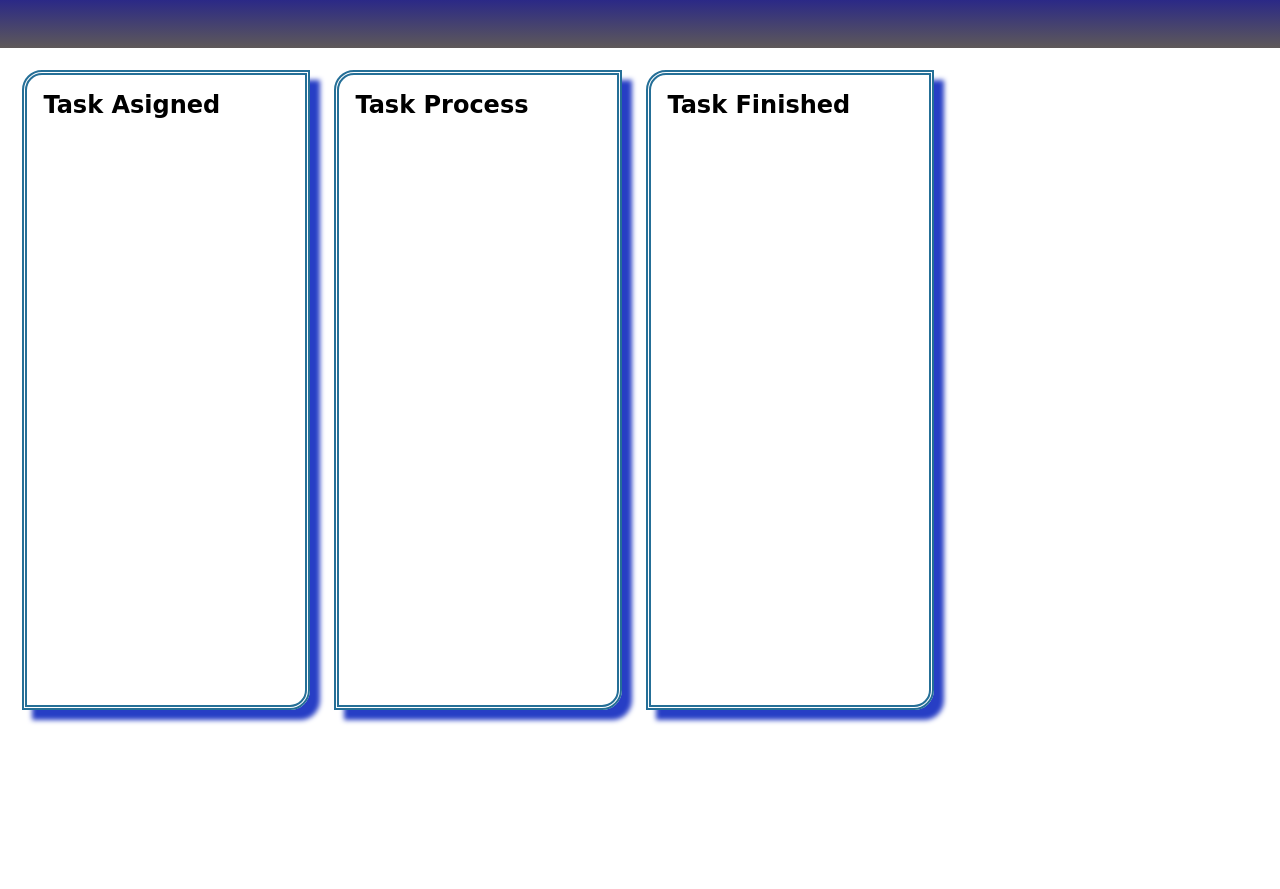
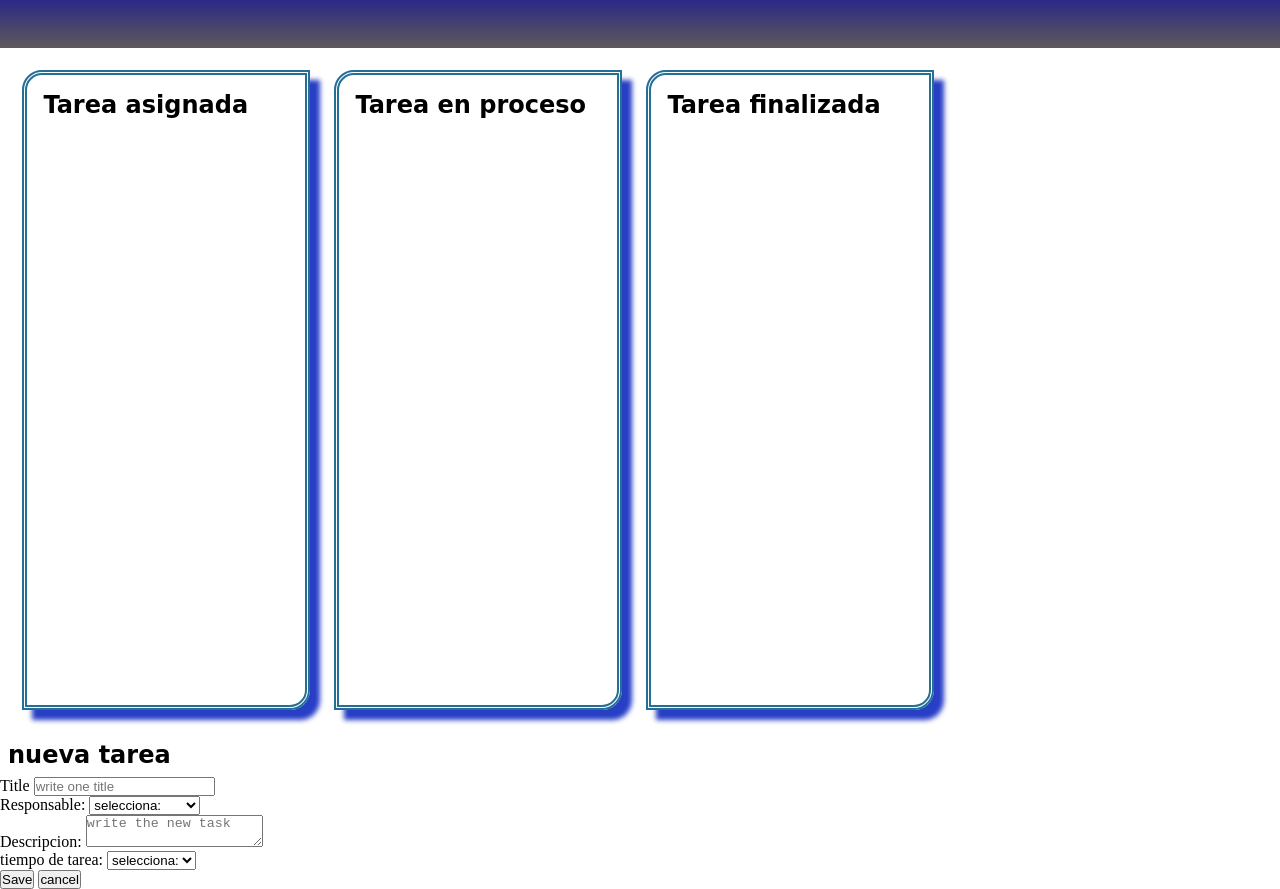
Before and after one commit to ANDRESCO2022/AppTrello, a website: page index.html in a window 1280 px wide. Shown: the part 32-921 px from the top of the page. Before the commit the page ends 800 px from the top, so only its background shows below. Drawn offline with Linux system fonts and the light colour scheme; a web font is replaced by a local one.

Commit message:
update project

```diff
--- a/index.html
+++ b/index.html
@@ -14,38 +14,80 @@
     <header class="container_trello">
         <div class="header_trello ">
             <img class="header_img"><i class="fa-brands fa-trello"></i>
-            <button class="btn_create">
-
-            </button>
+            <button class="btn_create" id="myBtn">nueva tarea </button>
         </div>
-
     </header>
     <main class="container_tables">
-        <div class="container_asig">
+        <div class="container_asig" id="tables">
             <section class="section_task">
-                <h2>Task Asigned</h2>
+                <h2>Tarea asignada</h2>
                 <div class="section_colum">
-
                 </div>
             </section>
             <section class="section_task">
-                <h2>Task Process</h2>
+                <h2>Tarea en proceso</h2>
                 <div class="section_colum">
-
                 </div>
             </section>
             <section class="section_task">
-                <h2>Task Finished</h2>
+                <h2>Tarea finalizada</h2>
                 <div class="section_colum">
-
                 </div>
             </section>
-
         </div>
     </main>
+    <aside class="app" id="new_modal">
+        <div class="container_modal">
+            <div class="form_modal">
+                <h2 class="title_task">nueva tarea</h2>
+                <form class="form_new_task">
+                    <div class="form_label">
+                        <label for="title_task" class="form_new_task_label">
+                            Title
+                        </label>
+                        <input type="text" class="form_input" placeholder="write one title" />
+                    </div>
+
+                    <div class="task_asing">
+                        <label for="responsible" class="task__label">Responsable: </label>
+                        <select name="responsible_task" id="responsible_task">
+                            <option value=""> selecciona: </option>
+                            <option value="developer_01">desarrollador 1</option>
+                            <option value="developer_02">desarrollador 2</option>
+                        </select>
+                    </div>
+                    <div class="task_asing">
+                        <label for="details_task" class="form_task_description">Descripcion:</label>
+                        <textarea class="form_details" placeholder="write the new task"></textarea>
+                    </div>
+                    <div class="task_asing">
+                        <label for="time_Task" class="form_task_time">tiempo de  tarea:</label>
+                        <select name="deadLineTask" id="deadLineTask">
+                            <option value="">selecciona:</option>
+                            <option value="1">1 dia</option>
+                            <option value="2">2 dias</option>
+                            <option value="7">1 semana</option>
+                        </select>
+                    </div>
+
+                    <div class="task_asing_btn">
+                        <div class="form_task_button">
+                            <button class="bt_save" type="submit">Save</button>
+                            <button class="btn_reset" type="reset"
+                               >cancel</button>
+                        </div>
+                    </div>
+
+                </form>
+            </div>
+        </div>
+    </aside>
     <footer class=""></footer>
 
 
 </body>
-<script src="./main.js"></script>
+<script type="module" src="./main.js"></script>
+
+<script src="./js/helpers/modal.js"></script>
+
 </html>
--- /dev/null
+++ b/js/helpers/date.js
@@ -0,0 +1,3 @@
+const dateFOrmat =(time,format-'DD/MM/YYYY')=>{
+    return moment.unix(time).format(format);
+}
--- /dev/null
+++ b/js/helpers/modal.js
@@ -0,0 +1,12 @@
+const modalTasks = document.querySelect('#new_modal');
+const newTasks = document.querySelect('.btn_create');
+const cancelTasks = document.querySelect('.btn_reset');
+
+newTasks.addEventListener('click',()=>{
+modalTasks.classList.add('active')
+
+})
+
+cancelTasks.addEventListener('click',()=>{
+    modalTasks.classList.remove('active')
+})
--- /dev/null
+++ b/js/request/resquest.js
@@ -0,0 +1 @@
+const API_URL = 'http://'
--- /dev/null
+++ b/package.json
@@ -0,0 +1,5 @@
+{
+  "dependencies": {
+    "moment": "^2.29.4"
+  }
+}
```
Also changed, not shown: db.json (added, +22 -0 lines), main.js (deleted), 2 other files.
